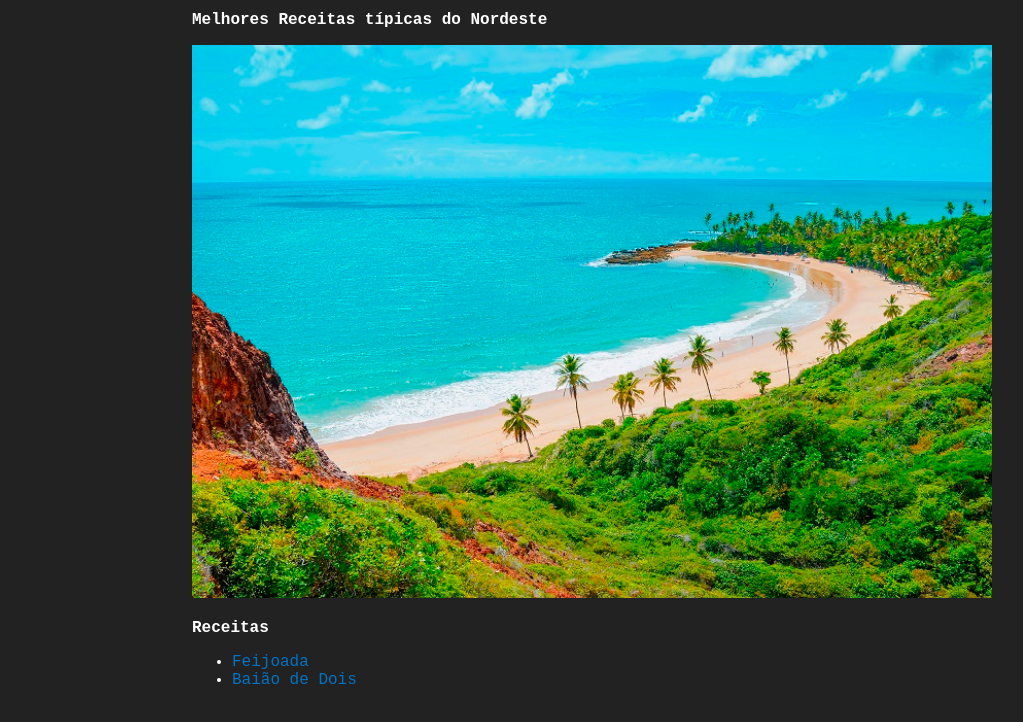
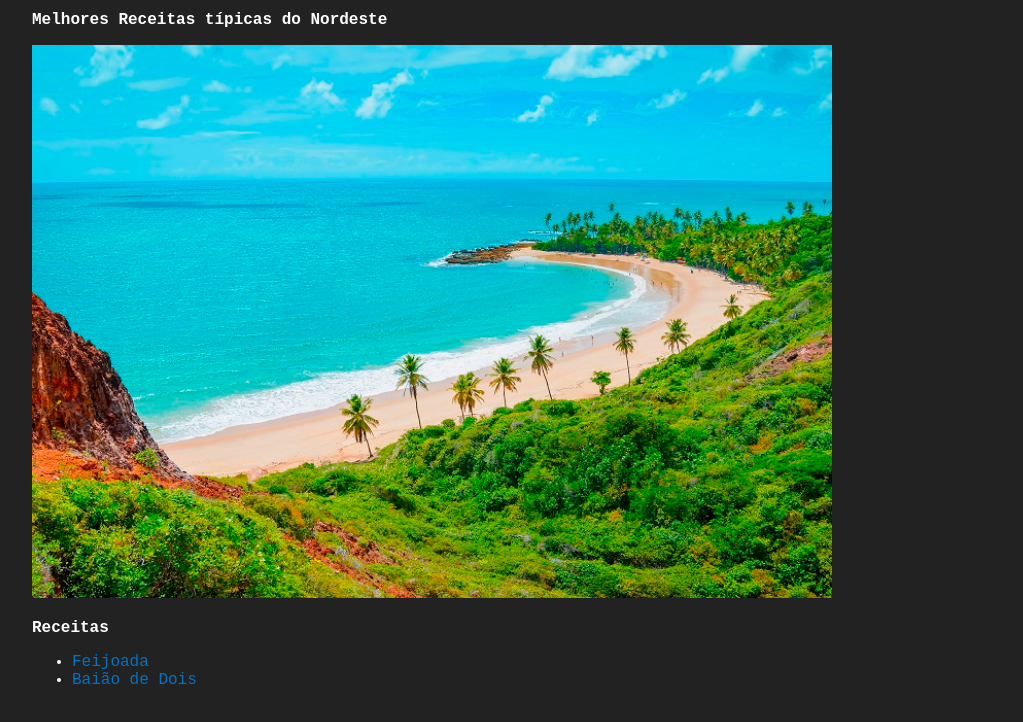
Before and after one commit to rntvilela/odin-recipes, a plain HTML site: page index.html in a window 1280 px wide. Shown: the whole page, without its empty margins (208-1231 px from the left). Drawn offline with Linux system fonts and the light colour scheme.

Commit message:
auto commit

```diff
--- a/css/style.css
+++ b/css/style.css
@@ -6,9 +6,10 @@
 }
 
 body {
-    margin: 0px;
-    padding-right: 50vh;
-    padding-left: 50vh;
+    padding-left: 0.2rem;
+    padding-right: 0.2rem;
+    margin: 0 auto;
+    max-width: 50rem;
 }
 
 img {
```
